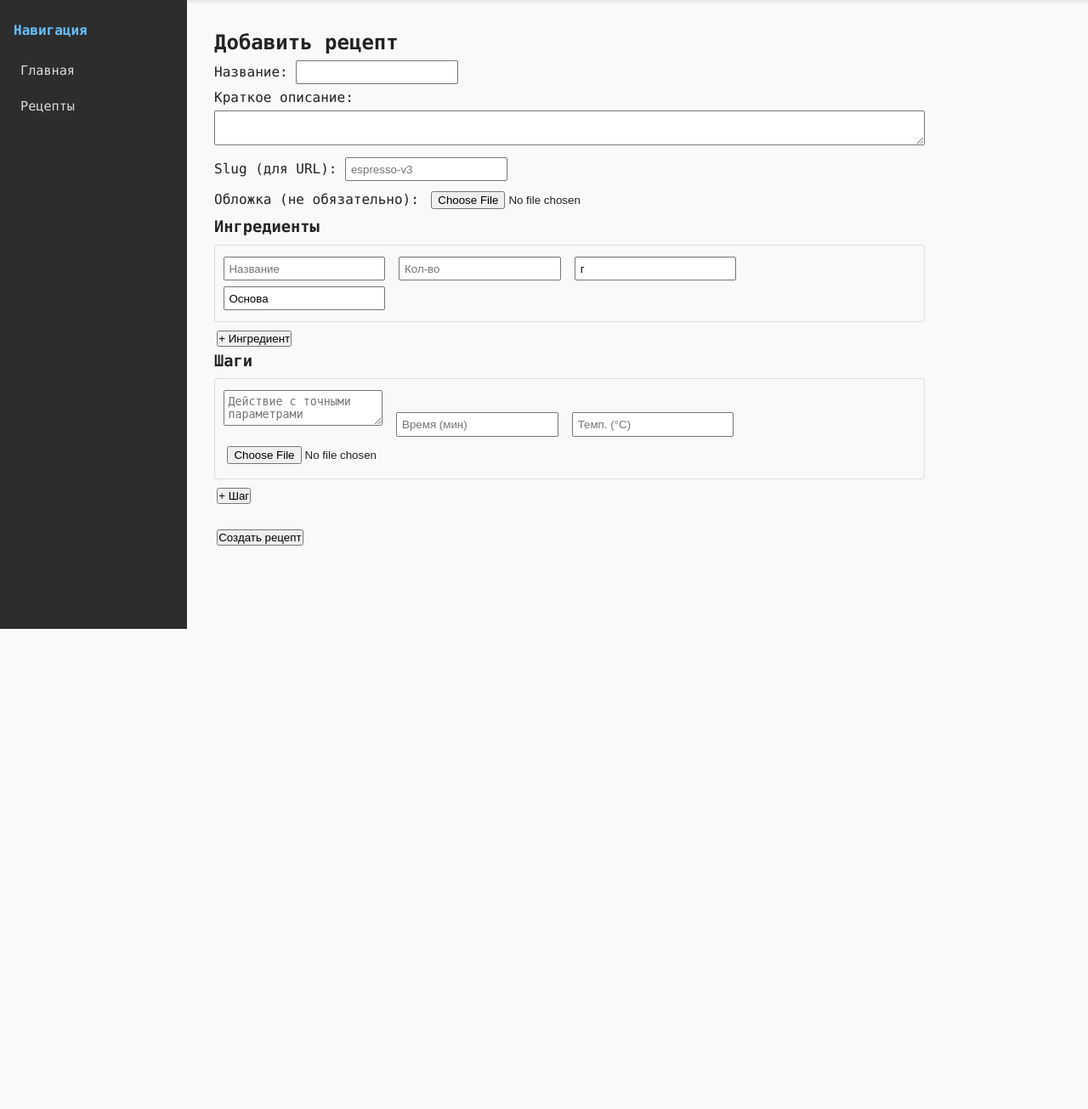
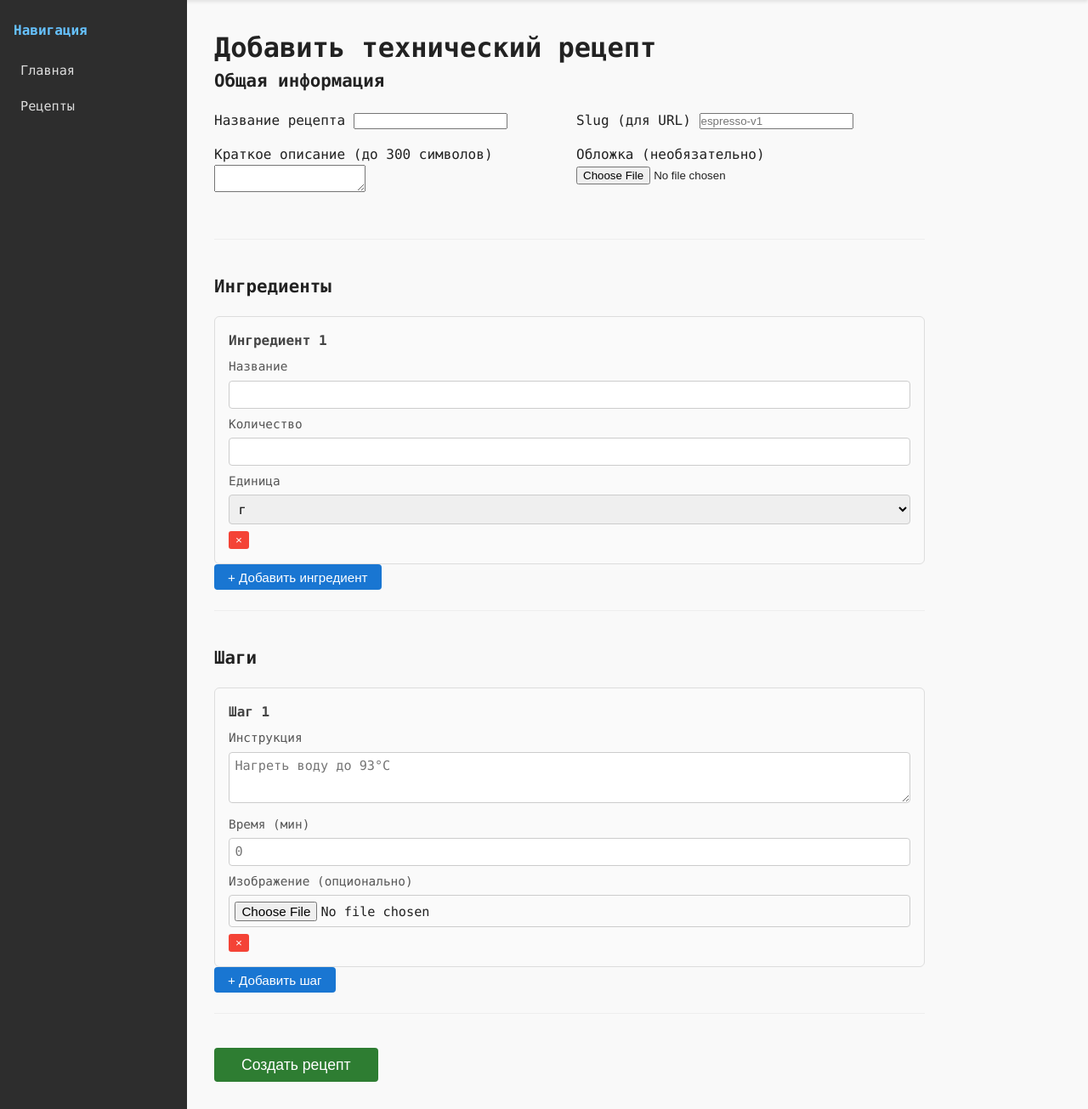
Before and after one commit to Freezy113/tech-recipes, a Flask app: template templates/add_recipe.html in a window 1280 px wide. Shown: the part 66-1371 px from the top of the page at 85% size. Before the commit the page ends 806 px from the top, so only its background shows below. Run offline with Flask 3, Linux system fonts and the light colour scheme; the template is opened without the code that fills it, so the values that code supplies are empty; parts of the project's set-up code (start-up, migrations or seed data) failed here and were passed over.

Commit message:
Переработана страница создания рецепта

```diff
--- a/models.py
+++ b/models.py
@@ -25,7 +25,7 @@ class Ingredient(db.Model):
     name = db.Column(db.String(100), nullable=False)
     amount = db.Column(db.Float, nullable=False)
     unit = db.Column(db.String(10), nullable=False)
-    phase = db.Column(db.String(30), default="Основа")
+
 
     def __repr__(self):
         return f'<Ingredient {self.name}>'
@@ -37,7 +37,6 @@ class Step(db.Model):
     step_number = db.Column(db.Integer, nullable=False)
     instruction = db.Column(db.Text, nullable=False)
     duration_min = db.Column(db.Integer, nullable=True)
-    target_temp_c = db.Column(db.Integer, nullable=True)
     image = db.Column(db.String(200), nullable=True)  # путь: 'step_images/filename.jpg'
 
     def __repr__(self):
--- a/recipes.py
+++ b/recipes.py
@@ -86,15 +86,14 @@ def handle_add_recipe():
         request.form.getlist('ingredient-name'),
         request.form.getlist('ingredient-amount'),
         request.form.getlist('ingredient-unit'),
-        request.form.getlist('ingredient-phase')
+
     ):
         if name.strip():
             db.session.add(Ingredient(
                 recipe_id=recipe.id,
                 name=name.strip(),
                 amount=float(amount or 0),
-                unit=unit or 'г',
-                phase=phase or 'Основа'
+                unit=unit or 'г'
             ))
 
     # Шаги
@@ -118,7 +117,6 @@ def handle_add_recipe():
                 step_number=i+1,
                 instruction=instr.strip(),
                 duration_min=int(durations[i]) if durations[i] and durations[i].isdigit() else None,
-                target_temp_c=int(temps[i]) if temps[i] and temps[i].isdigit() else None,
                 image=image_filename
             ))
 
--- a/templates/add_recipe.html
+++ b/templates/add_recipe.html
@@ -1,71 +1,207 @@
 <!-- templates/add_recipe.html -->
 {% extends "base.html" %}
 
+{% block title %}Добавить рецепт — ТехРецепты{% endblock %}
+
 {% block content %}
-<h2>Добавить рецепт</h2>
+<style>
+.form-section {
+    margin-bottom: 2.5rem;
+    padding-bottom: 1.5rem;
+    border-bottom: 1px solid #eee;
+}
+.form-section h2 {
+    margin-bottom: 1.2rem;
+    font-size: 1.3rem;
+    color: #222;
+}
+.form-grid {
+    display: grid;
+    grid-template-columns: repeat(auto-fit, minmax(280px, 1fr));
+    gap: 1rem;
+    margin-bottom: 1.5rem;
+}
+.item-group {
+    border: 1px solid #ddd;
+    border-radius: 6px;
+    padding: 1rem;
+    background: #fafafa;
+}
+.item-group h3 {
+    margin-top: 0;
+    font-size: 1rem;
+    color: #444;
+}
+.item-group label {
+    display: block;
+    margin: 0.5rem 0 0.3rem;
+    font-size: 0.9rem;
+    color: #555;
+}
+.item-group input,
+.item-group textarea,
+.item-group select {
+    width: 100%;
+    padding: 0.4rem;
+    border: 1px solid #ccc;
+    border-radius: 4px;
+    font-family: inherit;
+    font-size: 0.95rem;
+}
+.item-group textarea {
+    min-height: 60px;
+}
+.add-btn {
+    background: #1976d2;
+    color: white;
+    border: none;
+    padding: 0.4rem 1rem;
+    border-radius: 4px;
+    cursor: pointer;
+    font-size: 0.95rem;
+}
+.add-btn:hover {
+    background: #1565c0;
+}
+.remove-btn {
+    background: #f44336;
+    color: white;
+    border: none;
+    padding: 0.2rem 0.5rem;
+    border-radius: 3px;
+    font-size: 0.85rem;
+    cursor: pointer;
+    margin-top: 0.5rem;
+}
+.remove-btn:hover {
+    background: #d32f2f;
+}
+.submit-btn {
+    background: #2e7d32;
+    color: white;
+    border: none;
+    padding: 0.6rem 2rem;
+    border-radius: 4px;
+    font-size: 1.1rem;
+    cursor: pointer;
+}
+.submit-btn:hover {
+    background: #1b5e20;
+}
+</style>
+
+<h1>Добавить технический рецепт</h1>
+
 <form method="post" enctype="multipart/form-data">
-    <p>
-        <label>Название: <input name="title" required></label><br>
-        <label>Краткое описание:<br> <textarea name="description" maxlength="300" rows="2" style="width: 100%;"></textarea></label>
-        <label>Slug (для URL): <input name="slug" required placeholder="espresso-v3"></label><br>
-        <label>Обложка (не обязательно):  <input type="file" name="recipe_image" accept="image/*">
-</label>
-    </p>
 
-    <h3>Ингредиенты</h3>
-    <div id="ingredients">
-        <div><input name="ingredient-name" placeholder="Название" required>
-             <input name="ingredient-amount" type="number" step="0.1" placeholder="Кол-во" required>
-             <input name="ingredient-unit" placeholder="Ед. (г/мл)" value="г">
-             <input name="ingredient-phase" placeholder="Фаза" value="Основа"></div>
+    <!-- Общая информация -->
+    <div class="form-section">
+        <h2>Общая информация</h2>
+        <div class="form-grid">
+            <div>
+                <label>Название рецепта</label>
+                <input type="text" name="title" required>
             </div>
-    <button type="button" onclick="addItem('ingredients', 'ingredient')">+ Ингредиент</button>
-
-    <h3>Шаги</h3>
-    <div id="steps">
             <div>
-            <textarea name="step-instruction" placeholder="Действие с точными параметрами" required></textarea>
-            <input name="step-duration" type="number" placeholder="Время (мин)">
-            <input name="step-temp" type="number" placeholder="Темп. (°C)">
-            <input name="step-image" type="file" accept="image/*">
+                <label>Slug (для URL)</label>
+                <input type="text" name="slug" required placeholder="espresso-v1">
+            </div>
+            <div>
+                <label>Краткое описание (до 300 символов)</label>
+                <textarea name="description" maxlength="300"></textarea>
+            </div>
+            <div>
+                <label>Обложка (необязательно)</label>
+                <input type="file" name="recipe_image" accept="image/*">
             </div>
         </div>
-    <button type="button" onclick="addItem('steps', 'step')">+ Шаг</button>
+    </div>
 
-    <br><br>
-    <button>Создать рецепт</button>
+    <!-- Ингредиенты -->
+    <div class="form-section">
+        <h2>Ингредиенты</h2>
+        <div id="ingredients">
+            <div class="item-group">
+                <h3>Ингредиент 1</h3>
+                <label>Название</label>
+                <input type="text" name="ingredient-name" required>
+                <label>Количество</label>
+                <input type="number" step="0.1" name="ingredient-amount" required>
+                <label>Единица</label>
+                <select name="ingredient-unit">
+                    <option value="г">г</option>
+                    <option value="мл">мл</option>
+                    <option value="шт">шт</option>
+                </select>
+                <button type="button" class="remove-btn" onclick="this.closest('.item-group').remove()">×</button>
+            </div>
+        </div>
+        <button type="button" class="add-btn" onclick="addIngredient()">+ Добавить ингредиент</button>
+    </div>
+
+    <!-- Шаги -->
+    <div class="form-section">
+        <h2>Шаги</h2>
+        <div id="steps">
+            <div class="item-group">
+                <h3>Шаг 1</h3>
+                <label>Инструкция</label>
+                <textarea name="step-instruction" required placeholder="Нагреть воду до 93°C"></textarea>
+                <label>Время (мин)</label>
+                <input type="number" name="step-duration" placeholder="0">
+                <label>Изображение (опционально)</label>
+                <input type="file" name="step-image" accept="image/*">
+                <button type="button" class="remove-btn" onclick="this.closest('.item-group').remove()">×</button>
+            </div>
+        </div>
+        <button type="button" class="add-btn" onclick="addStep()">+ Добавить шаг</button>
+    </div>
+
+    <button type="submit" class="submit-btn">Создать рецепт</button>
 </form>
 
 <script>
-function addItem(containerId, prefix) {
-    const container = document.getElementById(containerId);
+let ingredientCounter = 1;
+let stepCounter = 1;
+
+function addIngredient() {
+    ingredientCounter++;
+    const container = document.getElementById('ingredients');
     const div = document.createElement('div');
-    if (prefix === 'ingredient') {
+    div.className = 'item-group';
     div.innerHTML = `
-            <input name="ingredient-name" placeholder="Название" required>
-            <input name="ingredient-amount" type="number" step="0.1" placeholder="Кол-во" required>
-            <input name="ingredient-unit" placeholder="Ед. (г/мл)" value="г">
-            <input name="ingredient-phase" placeholder="Фаза" value="Основа">
-            <button type="button" onclick="this.parentElement.remove()">×</button>
+        <h3>Ингредиент ${ingredientCounter}</h3>
+        <label>Название</label>
+        <input type="text" name="ingredient-name" required>
+        <label>Количество</label>
+        <input type="number" step="0.1" name="ingredient-amount" required>
+        <label>Единица</label>
+        <select name="ingredient-unit">
+            <option value="г">г</option>
+            <option value="мл">мл</option>
+            <option value="шт">шт</option>
+        </select>
+        <button type="button" class="remove-btn" onclick="this.closest('.item-group').remove()">×</button>
     `;
-    } else {
+    container.appendChild(div);
+}
+
+function addStep() {
+    stepCounter++;
+    const container = document.getElementById('steps');
+    const div = document.createElement('div');
+    div.className = 'item-group';
     div.innerHTML = `
-            <textarea name="step-instruction" placeholder="Действие..." required></textarea>
-            <input name="step-duration" type="number" placeholder="Время (мин)">
-            <input name="step-temp" type="number" placeholder="Темп. (°C)">
-            <input name="step-image" type="file" accept="image/*">
-            <button type="button" onclick="this.parentElement.remove()">×</button>
+        <h3>Шаг ${stepCounter}</h3>
+        <label>Инструкция</label>
+        <textarea name="step-instruction" required placeholder="Опишите действие"></textarea>
+        <label>Время (мин)</label>
+        <input type="number" name="step-duration" placeholder="0">
+        <label>Изображение (опционально)</label>
+        <input type="file" name="step-image" accept="image/*">
+        <button type="button" class="remove-btn" onclick="this.closest('.item-group').remove()">×</button>
     `;
-    }
     container.appendChild(div);
 }
 </script>
-
-<style>
-#ingredients div, #steps div {
-    border: 1px solid #ddd; padding: 0.6rem; margin: 0.4rem 0; border-radius: 3px;
-}
-input, textarea { margin: 0.2rem 0.4rem 0.2rem 0; padding: 0.3rem; }
-button { margin: 0.2rem; }
-</style>
 {% endblock %}
```
Lines whose indentation alone changed are shown as unchanged.
